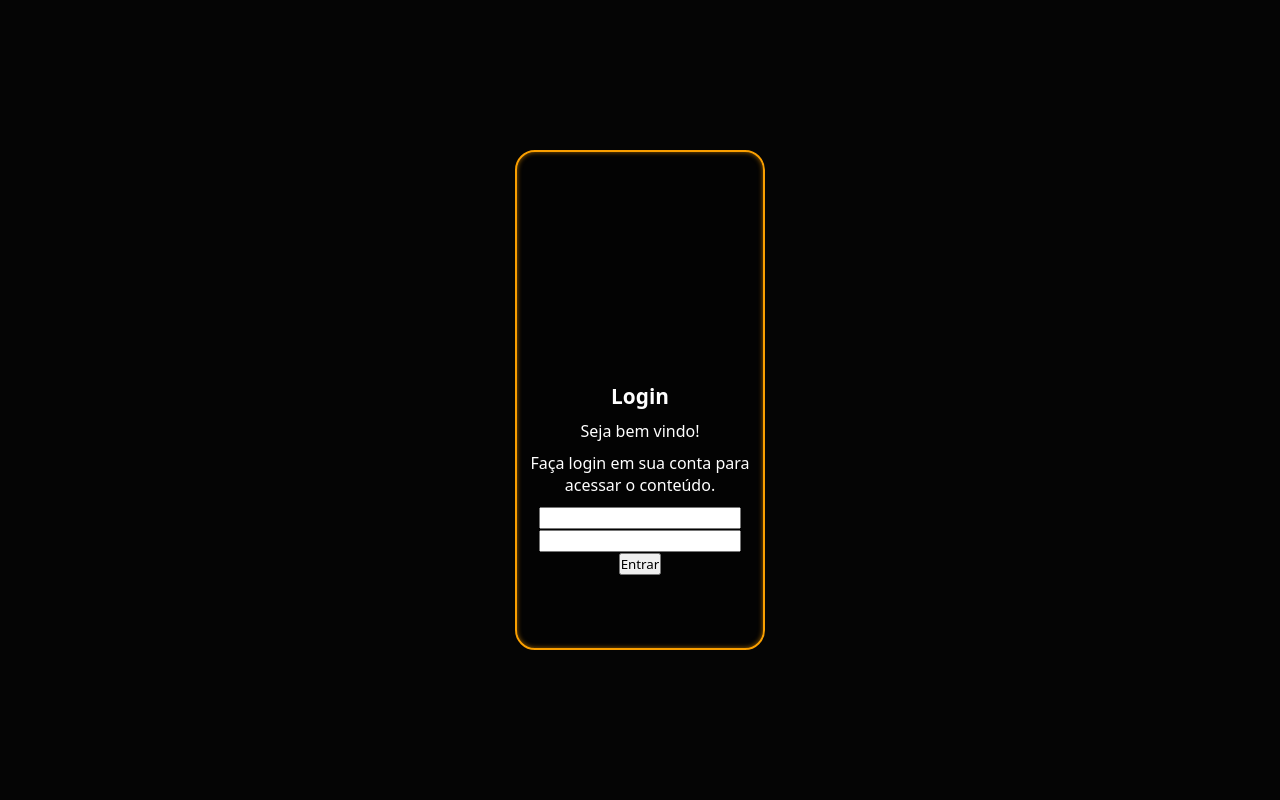
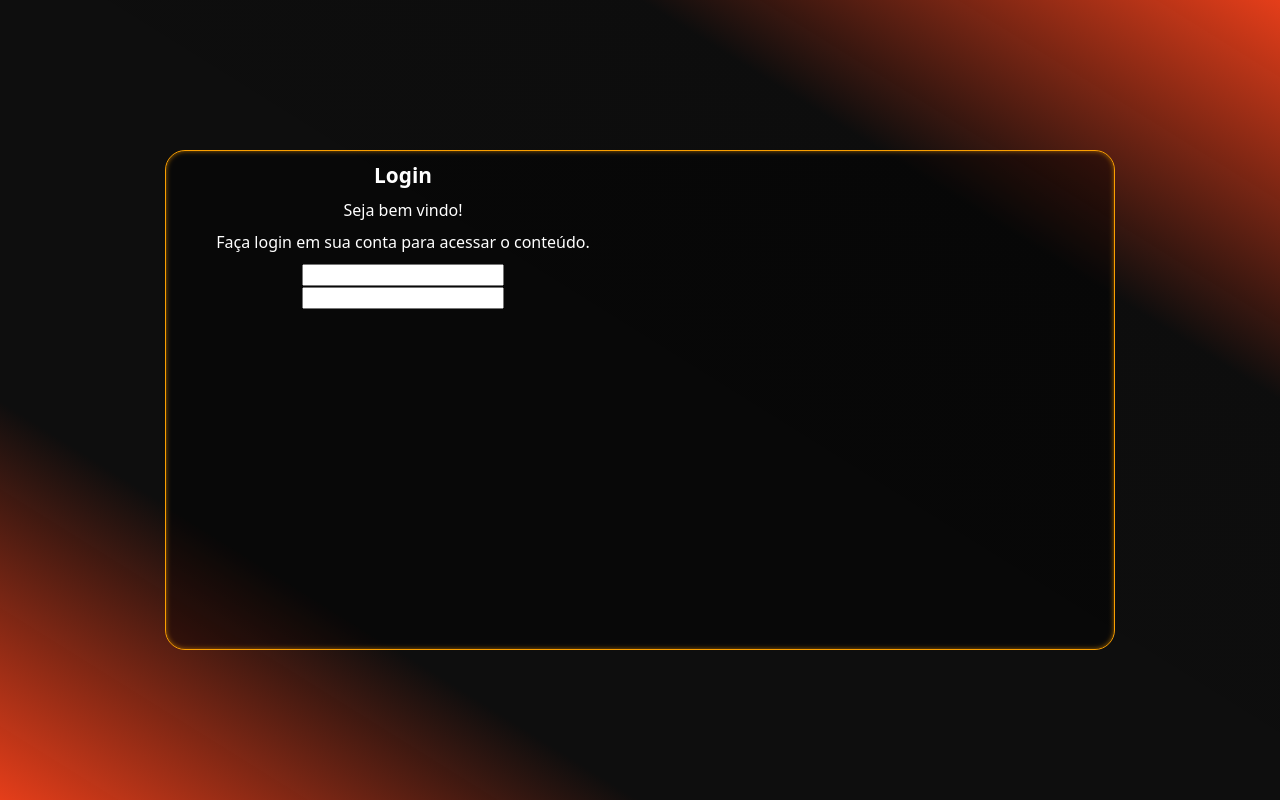
Before and after one commit to GabrielMFranco/projeto-login, a plain HTML site: page index.html in a window 1280 px wide. Drawn offline with Linux system fonts and the light colour scheme.

Commit message:
atualizei css

```diff
--- a/estilos/media-query.css
+++ b/estilos/media-query.css
@@ -1 +1,35 @@
 @charset "UTF-8";
+
+@media screen and (min-width:768px) and (max-width:992px){
+    section#login{
+        width: 90vw;
+    }
+    section#login > div#imagem{
+        float: right;
+        width: 30%;
+        height: 100%;
+    }
+    section#login > div#formulario{
+        float: left;
+        width: 70%;
+    }
+}
+@media screen and (min-width:992px){
+    body{
+        background-image: linear-gradient(to top right,#E53E1A, rgba(0, 0, 0, 0.637) ,rgba(0, 0, 0, 0.637),rgba(0, 0, 0, 0.651), #E53E1A );
+        background-attachment: fixed;
+    }
+    section#login{
+        width:950px;
+    }
+    section#login > div#imagem{
+        float:right;
+        width:50%;
+        height:100%;
+    }
+    section#login > div#formulario {
+        float: left;
+        width: 50%;
+        height: 100%;
+    }
+}
--- a/estilos/style.css
+++ b/estilos/style.css
@@ -1,5 +1,4 @@
 @charset "UTF-8";
-
 /*  Paleta de Cores
     laranja:#E53E1A
     preto:
@@ -13,41 +12,48 @@
     margin: 0px;
     padding: 0px;
     box-sizing: border-box ;
-    text-align: center;
 }
 body, html{
     height: 100vh;
     width: 100vw;
-    background-color: rgba(0, 0, 0, 0.856);
+    background-color: rgba(34, 34, 34, 0.856);
     color: white;
 }
 main{
-    width: 250px;
-    height: 500px;
-    margin: auto;
-    border: 2px solid var(--cor2) ;
-    border-radius: 20px;
     position: absolute;
     top: 50%;
     left: 50%;
     transform: translate(-50%, -50%);
-    background-color: #00000077;
+    text-align: center;
+}
+section#login{
+    position:absolute;
+    top: 50%;
+    left: 50%;
+    transform: translate(-50%, -50%);
+
+    background-color: rgba(0, 0, 0, 0.411);
+    width: 250px;
+    height: 500px;
+    border-radius: 20px;
+    border: 1px solid var(--cor2);
     box-shadow: inset 0px 0px 5px #fa9e009a;
+    overflow: hidden;
+
+    transition: width 0.2s, height 0.2s;
+    transition-timing-function: ease;
 }
-div{
+section#login > div#imagem{
+    display: block;
     background-image:url(../imagens/imagem-site.jpg);
     background-size: cover;
     background-position: center;
-    border-top-left-radius: 20px;
-    border-top-right-radius: 20px;
-    height: 25vh;
-    margin-bottom: 30px;
+    height: 200px;
+    margin-bottom: 20px;
 }
-main > section >p.cor{
-    color:#FA9F00;
-}
-section{
-
+section#login > div#formulario{
+    display: block;
+    padding: 10px;
 }
 h1{
     margin-bottom: 10px;
@@ -60,7 +66,3 @@ p{
     margin-bottom: 10px;
     font-size: 1em;
 }
-.text-input{
-    height: 300px;
-
-}
--- a/index.html
+++ b/index.html
@@ -10,17 +10,20 @@
 </head>
 <body>
     <main>
-        <div>
+        <section id="login">
+            <div id="imagem">
 
             </div>
-        <section>
+
+            <div id="formulario">
                 <h1>Login</h1>
-            <p id:cor>Seja bem vindo!</p>
+                <p id:corh>Seja bem vindo!</p>
                 <p>Faça login em sua conta para acessar o conteúdo.</p>
                 <form action="#" method="post" autocomplete="on">
                     <input type="text" name="email" id="iemail" required><br>
                     <input type="password" name="senha" id="isenha" required>
                 </form>
+            </div>
             <p>
                 <input type="submit" value="Entrar">
 
```
Lines whose indentation alone changed are shown as unchanged.
